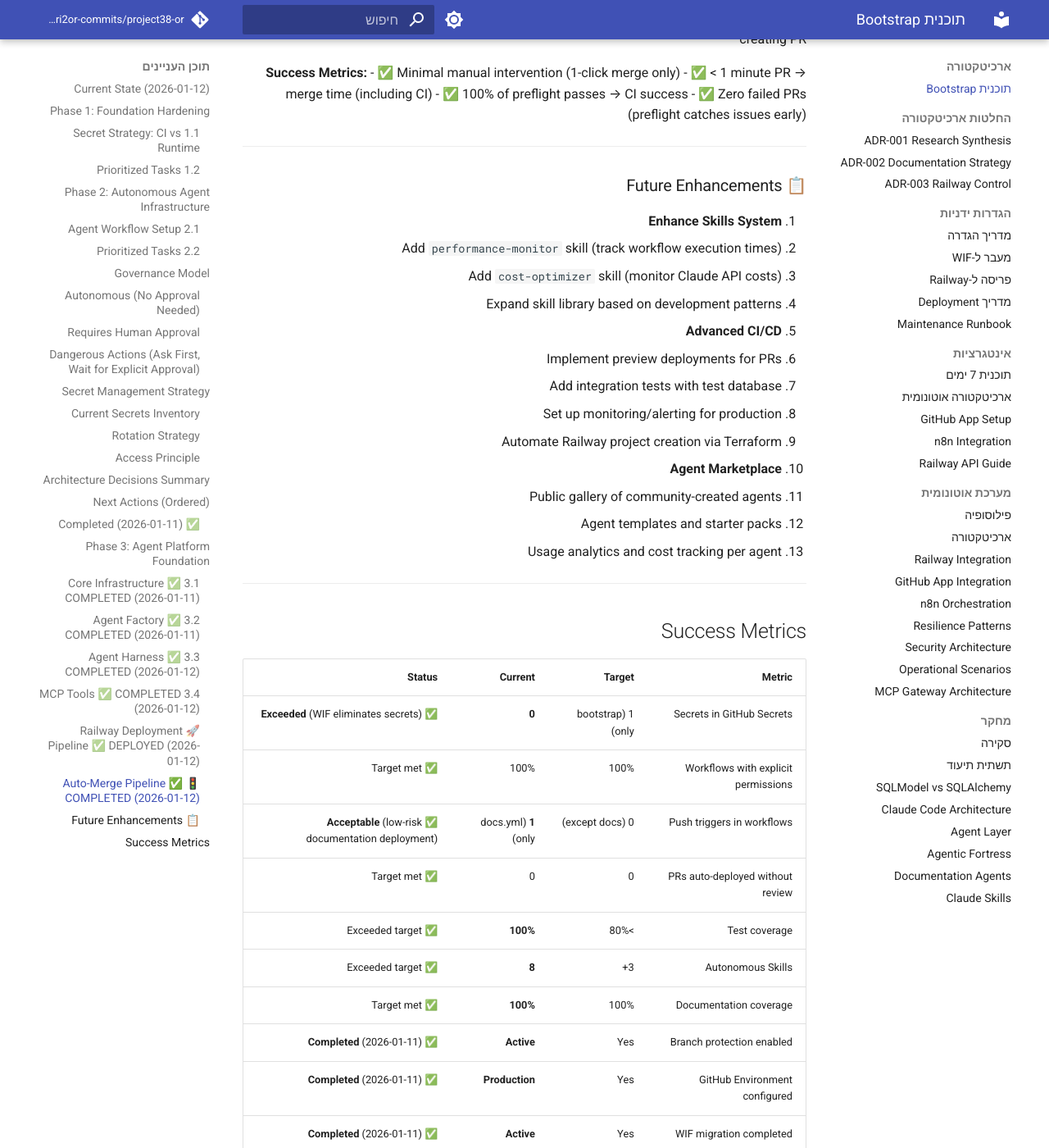
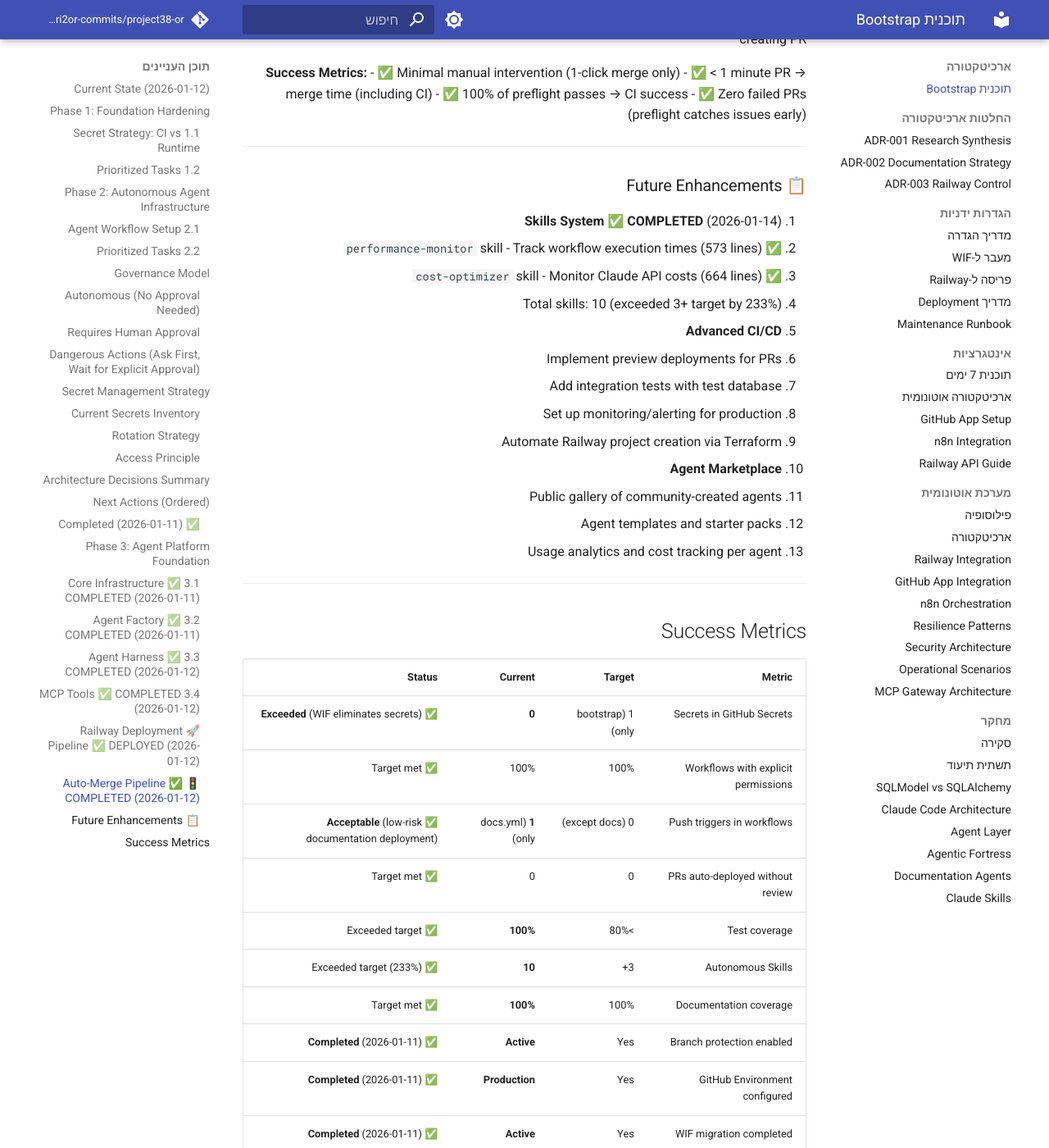
Before and after one commit to edri2or-commits/project38-or, an MkDocs documentation site: the page built from docs/BOOTSTRAP_PLAN.md, in a window 1280 px wide and 1400 px high, scrolled down 15095 px. Shown: the whole window at 82% size. Built offline with MkDocs 1.6.1 and Material for MkDocs 9.7.7, drawn with Linux system fonts in a browser that asks for light colours; comment, search, counter and statistics services are not loaded.

Commit message:
docs: Update BOOTSTRAP_PLAN to reflect completed Skills System (#135)
- Mark Skills System as COMPLETED (performance-monitor + cost-optimizer)
- Update Autonomous Skills count from 8 to 10 (233% of target)
- Add changelog entry for documentation update

Co-authored-by: Claude <noreply@anthropic.com>

```diff
--- a/docs/BOOTSTRAP_PLAN.md
+++ b/docs/BOOTSTRAP_PLAN.md
@@ -672,10 +672,10 @@ Done! (total: < 1 minute)
 
 ### 📋 Future Enhancements
 
-1. **Enhance Skills System**
-   - Add `performance-monitor` skill (track workflow execution times)
-   - Add `cost-optimizer` skill (monitor Claude API costs)
-   - Expand skill library based on development patterns
+1. **Skills System** ✅ **COMPLETED** (2026-01-14)
+   - ✅ `performance-monitor` skill - Track workflow execution times (573 lines)
+   - ✅ `cost-optimizer` skill - Monitor Claude API costs (664 lines)
+   - Total skills: 10 (exceeded 3+ target by 233%)
 
 2. **Advanced CI/CD**
    - Implement preview deployments for PRs
@@ -699,7 +699,7 @@ Done! (total: < 1 minute)
 | Push triggers in workflows | 0 (except docs) | **1** (docs.yml only) | ✅ **Acceptable** (low-risk documentation deployment) |
 | PRs auto-deployed without review | 0 | 0 | ✅ Target met |
 | Test coverage | >80% | **100%** | ✅ Exceeded target |
-| Autonomous Skills | 3+ | **8** | ✅ Exceeded target |
+| Autonomous Skills | 3+ | **10** | ✅ Exceeded target (233%) |
 | Documentation coverage | 100% | **100%** | ✅ Target met |
 | Branch protection enabled | Yes | **Active** | ✅ **Completed** (2026-01-11) |
 | GitHub Environment configured | Yes | **Production** | ✅ **Completed** (2026-01-11) |
```
Also changed, not shown: docs/changelog.md (+5 -0 lines).
